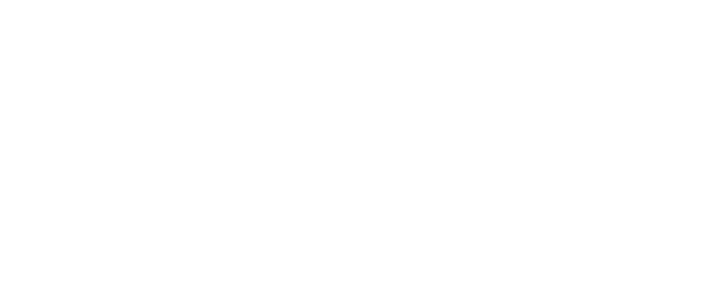
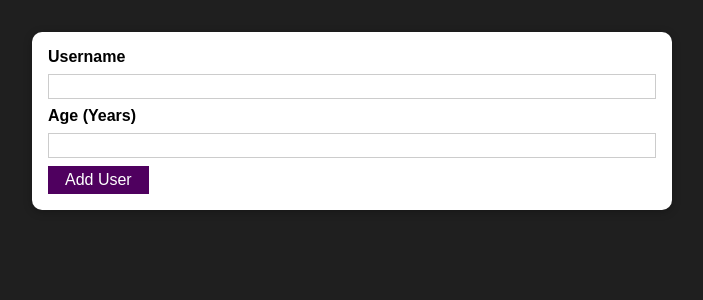
Before and after one commit to Debleena18/01-starting-project, a React (Create React App) app: page / in a window 1280 px wide. Shown: the top 300 px of the page, without its empty margins (288-991 px from the left). Built offline with nearby package versions, Linux system fonts and the light colour scheme.

Commit message:
State , user input by events

```diff
--- a/src/App.js
+++ b/src/App.js
@@ -1,10 +1,10 @@
 import React from 'react';
-
+import AddUser from './components/Users/AddUser';
 
 function App() {
   return (
     <div>
-
+        <AddUser />
     </div>
   );
 }
--- /dev/null
+++ b/src/components/UI/Button.js
@@ -0,0 +1,17 @@
+import React from 'react';
+
+import classes from './Button.module.css';
+
+const Button = (props) => {
+  return (
+    <button
+      className={classes.button}
+      type={props.type || 'button'}
+      onClick={props.onClick}
+    >
+      {props.children}
+    </button>
+  );
+};
+
+export default Button;
--- /dev/null
+++ b/src/components/UI/Button.module.css
@@ -0,0 +1,18 @@
+.button {
+    font: inherit;
+    border: 1px solid #4f005f;
+    background: #4f005f;
+    color: white;
+    padding: 0.25rem 1rem;
+    cursor: pointer;
+  }
+
+  .button:hover,
+  .button:active {
+    background: #741188;
+    border-color: #741188;
+  }
+
+  .button:focus {
+    outline: none;
+  }
--- /dev/null
+++ b/src/components/UI/Card.js
@@ -0,0 +1,9 @@
+import React from 'react';
+
+import classes from './Card.module.css';
+
+const Card = (props) => {
+  return <div className={`${classes.card} ${props.className}`}>{props.children}</div>;
+};
+//className in (props.className) is the same name as in AddUser <Card> tag
+export default Card;
--- /dev/null
+++ b/src/components/UI/Card.module.css
@@ -0,0 +1,5 @@
+.card {
+    background: white;
+    box-shadow: 0 2px 8px rgba(0, 0, 0, 0.26);
+    border-radius: 10px;
+  }
--- /dev/null
+++ b/src/components/Users/AddUser.js
@@ -0,0 +1,57 @@
+import React, { useState } from 'react';
+
+import Card from '../UI/Card';
+import Button from '../UI/Button';
+import styles from './AddUser.module.css';
+
+const AddUser = (props) => {
+  const [enteredUsername, setEnteredUsername] = useState('');
+  const [enteredAge, setEnteredAge] = useState('');
+
+  const addUserHandler = (event) => {
+    event.preventDefault();
+    if (enteredUsername.trim().length === 0 || enteredAge.trim().length === 0) {
+      return;
+    }
+//enteredAge is a string coz acc to JS and Dom anything that is entereed is considered as string since we are comparing it with a number so to be super safe,
+//we force a conversion by adding + to convert it into number
+    if (+enteredAge < 1) {
+      return;
+    }
+    console.log(enteredUsername, enteredAge);
+    setEnteredUsername('');
+    setEnteredAge('');
+  };
+
+  const usernameChangeHandler = (event) => {
+    setEnteredUsername(event.target.value);
+  };
+
+  const ageChangeHandler = (event) => {
+    setEnteredAge(event.target.value);
+  };
+
+  return (
+    <Card className={styles.input}>
+      <form onSubmit={addUserHandler}>
+        <label htmlFor="username">Username</label>
+        <input
+          id="username"
+          type="text"
+          value={enteredUsername}
+          onChange={usernameChangeHandler}
+        />
+        <label htmlFor="age">Age (Years)</label>
+        <input
+          id="age"
+          type="number"
+          value={enteredAge}
+          onChange={ageChangeHandler}
+        />
+        <Button type="submit">Add User</Button>
+      </form>
+    </Card>
+  );
+};
+
+export default AddUser;
--- /dev/null
+++ b/src/components/Users/AddUser.module.css
@@ -0,0 +1,26 @@
+.input {
+    margin: 2rem auto;
+    padding: 1rem;
+    width: 90%;
+    max-width: 40rem;
+  }
+
+  .input label {
+    display: block;
+    font-weight: bold;
+    margin-bottom: 0.5rem;
+  }
+
+  .input input {
+    font: inherit;
+    display: block;
+    width: 100%;
+    border: 1px solid #ccc;
+    padding: 0.15rem;
+    margin-bottom: 0.5rem;
+  }
+
+  .input input:focus {
+    outline: none;
+    border-color: #4f005f;
+  }
--- a/src/index.css
+++ b/src/index.css
@@ -4,6 +4,7 @@
 
 html {
   font-family: sans-serif;
+  background: #1f1f1f;
 }
 
 body {
```
